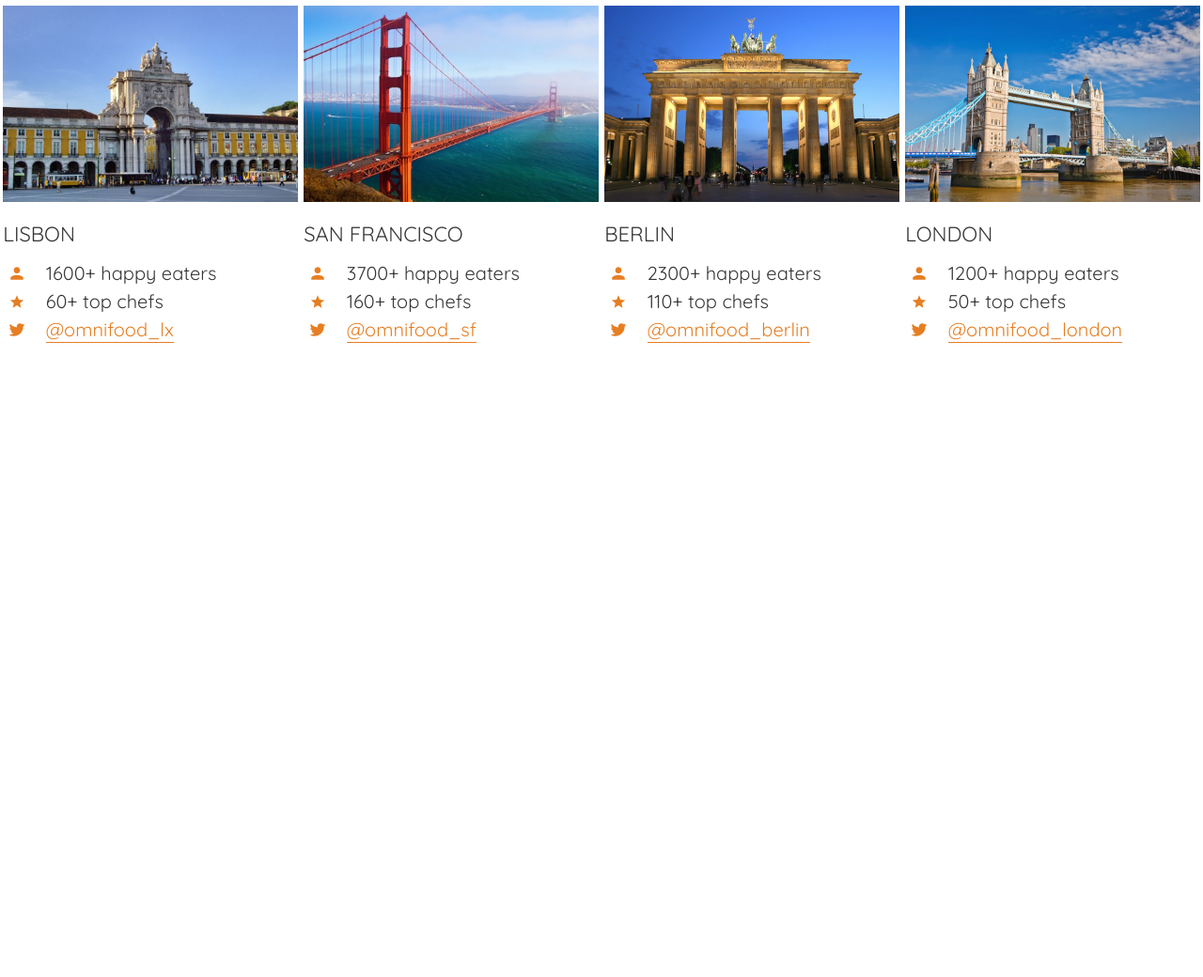
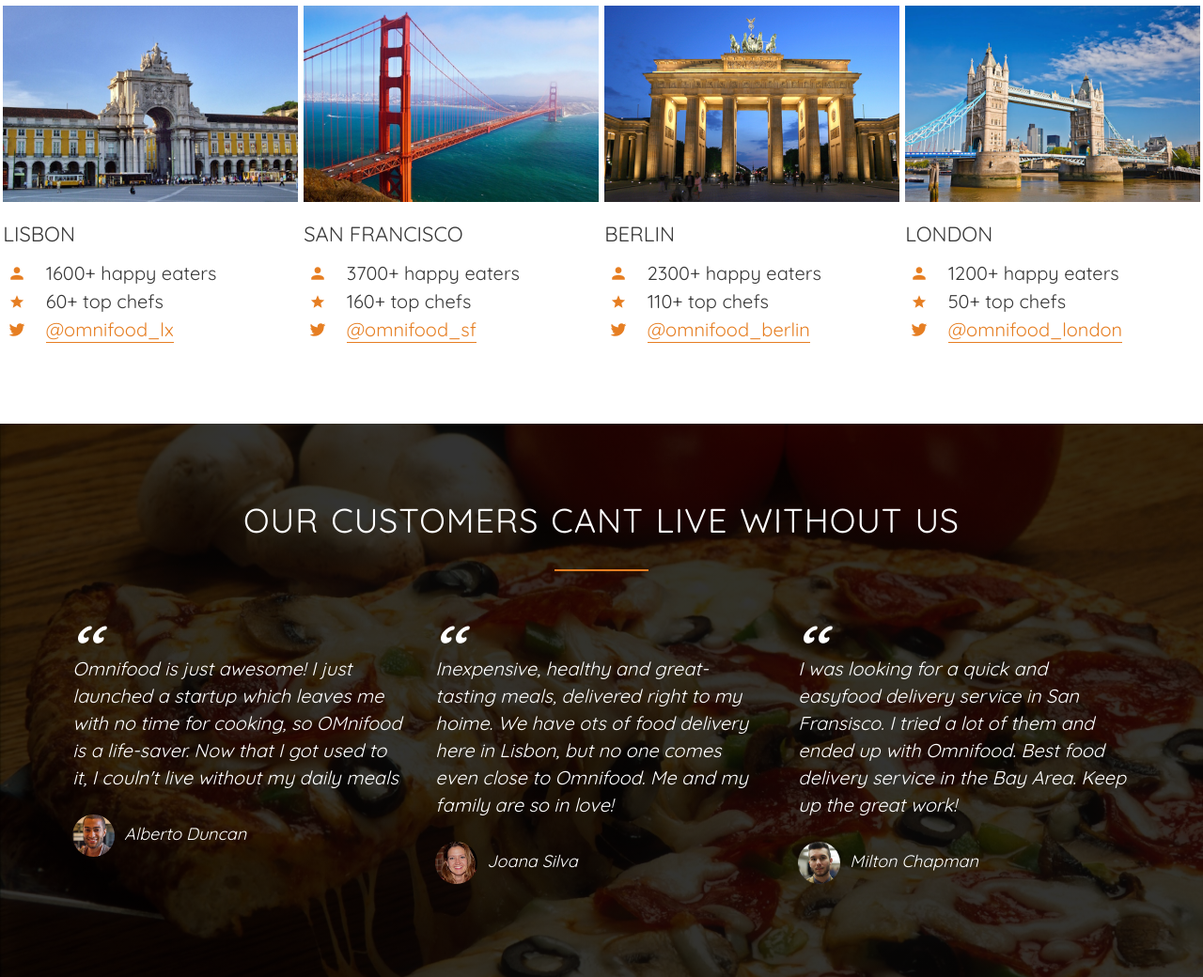
Before and after one commit to GrovesJames/Omnifood, a plain HTML site: page index.html in a window 1280 px wide. Shown: the part 2977-4017 px from the top of the page at 94% size. Before the commit the page ends 3428 px from the top, so only its background shows below. Drawn offline with nearby package versions, Linux system fonts and the light colour scheme.

Commit message:
testimonials section completed

```diff
--- a/index.html
+++ b/index.html
@@ -240,7 +240,32 @@
           </div>
         </div>
       </div>
+    </section>
 
+    <section class="section-testimonials">
+      <div class="row">
+        <h2>Our customers cant live without us</h2>
+      </div>
+      <div class="row">
+        <div class="col span-1-of-3">
+          <blockquote>
+            Omnifood is just awesome! I just launched a startup which leaves me with no time for cooking, so OMnifood is a life-saver. Now that I got used to it, I couln't live without my daily meals
+            <cite><img src="resources/img/customer-1.jpg"/>Alberto Duncan</cite>
+          </blockquote>
+        </div>
+        <div class="col span-1-of-3">
+          <blockquote>
+            Inexpensive, healthy and great-tasting meals, delivered right to my hoime. We have ots of food delivery here in Lisbon, but no one comes even close to Omnifood. Me and my family are so in love!
+            <cite><img src="resources/img/customer-2.jpg"/>Joana Silva</cite>
+          </blockquote>
+        </div>
+        <div class="col span-1-of-3">
+          <blockquote>
+            I was looking for a quick and easyfood delivery service in San Fransisco. I tried a lot of them and ended up with Omnifood. Best food delivery service in the Bay Area. Keep up the great work!
+            <cite><img src="resources/img/customer-3.jpg"/>Milton Chapman</cite>
+          </blockquote>
+        </div>
+      </div>
     </section>
 
     <script src="https://unpkg.com/ionicons@4.5.10-0/dist/ionicons.js"></script>
--- a/resources/css/style.css
+++ b/resources/css/style.css
@@ -146,6 +146,7 @@ header {
   background-size: cover;
   background-position: center;
   height: 100vh;
+  background-attachment: fixed;
 }
 .hero-text-box {
   position: absolute;
@@ -308,3 +309,38 @@ header {
   margin-top: -5px;
   margin-right: 10px;
 }
+/* =============================================== */
+/* Testimonials */
+/* =============================================== */
+.section-testimonials{
+  background-image: linear-gradient(rgba(0, 0, 0, 0.8), rgba(0, 0, 0, 0.8)), url(../img/back-customers.jpg);
+  background-size: cover;
+  color: #fff;
+  background-attachment: fixed;
+}
+blockquote{
+  padding: 2%;
+  font-style: italic;
+  line-height: 145%;
+  position: relative;
+  margin-top: 40px;
+}
+blockquote:before{
+  content: "\201C";
+  font-size: 500%;
+  display: block;
+  position: absolute;
+  top: -5px;
+  left: -5px;
+}
+cite{
+  font-size: 90%;
+  margin-top: 25px;
+  display: block;
+}
+cite img{
+  height: 45px;
+  border-radius: 50%;
+  margin-right: 10px;
+  vertical-align: middle;
+}
```
